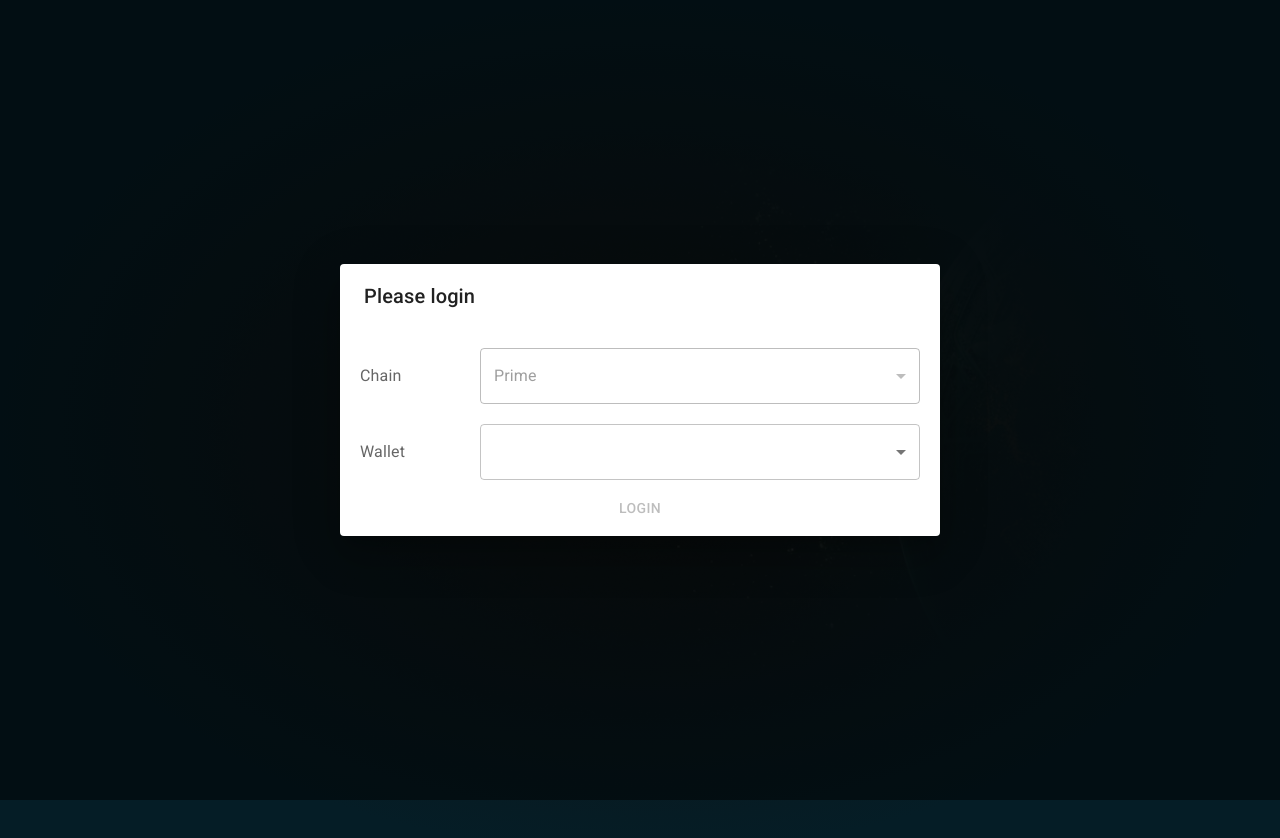
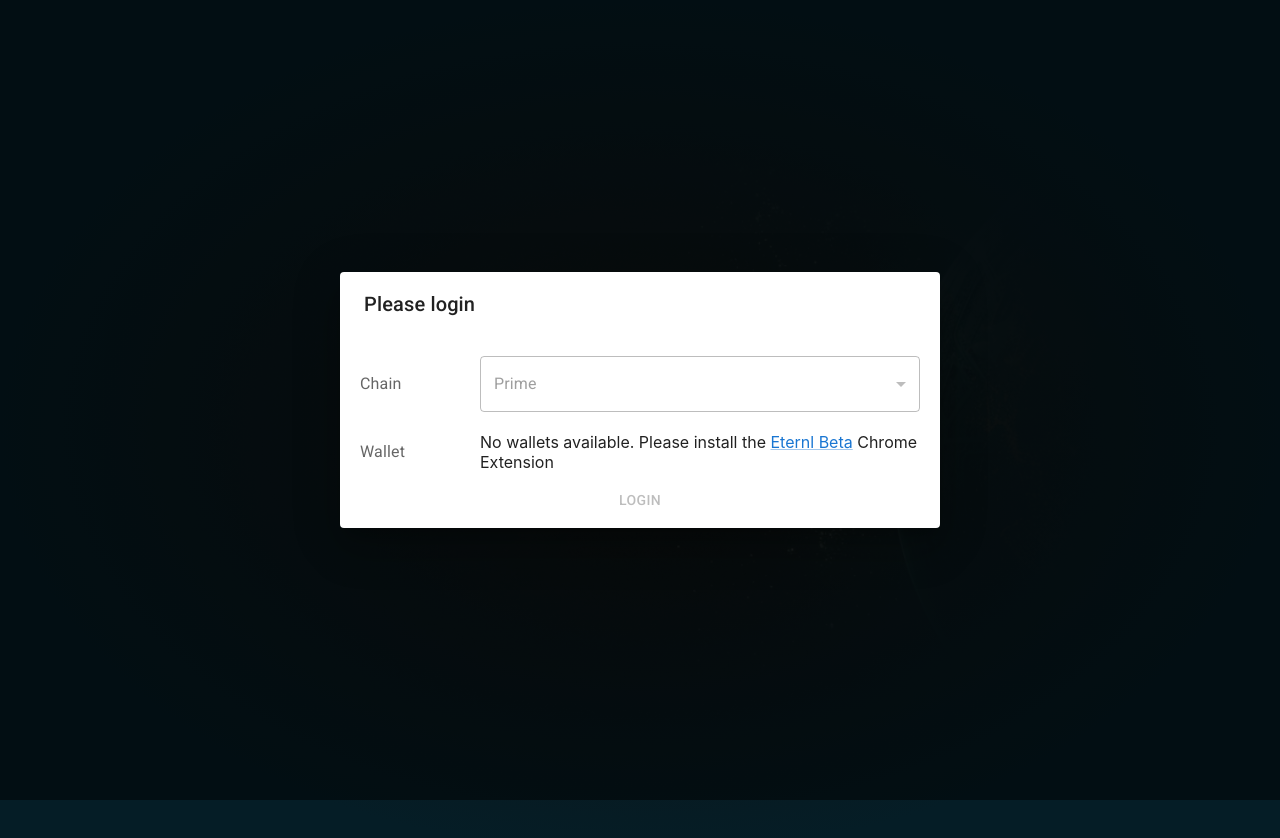
Before and after one commit to Ethernal-Tech/apex-web, a React (Create React App) app in the folder frontend/: page /login in a window 1280 px wide. Shown: the top 838 px of the page. Built offline with nearby package versions, Linux system fonts and the light colour scheme.

Commit message:
message for users logging in who do not have wallet extensions installed

```diff
--- a/frontend/src/pages/Login/LoginPage.tsx
+++ b/frontend/src/pages/Login/LoginPage.tsx
@@ -1,4 +1,4 @@
-import { Button, Dialog, DialogTitle, FormControl, LinearProgress, MenuItem, Select } from '@mui/material';
+import { Box, Button, Dialog, DialogTitle, FormControl, LinearProgress, Link, MenuItem, Select } from '@mui/material';
 import { useCallback, useMemo, useState } from 'react';
 import { useNavigate } from "react-router-dom";
 import { HOME_ROUTE }  from '../PageRouter';
@@ -65,7 +65,11 @@ function LoginPage() {
 					</Select>
 				</FieldBase>
 				<FieldBase label='Wallet'>
-					<Select
+					{/* TODO - when nexus is implemented, if selected network is nexus and there is no metamask, tell them to install metamask if not available */}
+					{installedWallets.length <= 0 ?
+						(<Box>No wallets available. Please install the <Link href="https://chromewebstore.google.com/detail/eternl-beta/aafgiaaomjbkmgainbdgjpcndnodkajp" target="_blank">Eternl Beta</Link> Chrome Extension</Box>
+						):
+						(<Select
 							value={wallet}
 							disabled={connecting}
 							onChange={(event) => setWallet(event.target.value as string)}
@@ -87,7 +91,8 @@ function LoginPage() {
 									</MenuItem>
 								))
 							}
-					</Select>
+						</Select>)
+					}
 				</FieldBase>
 				<Button
 					style={{margin: '10px'}}
```
Lines whose indentation alone changed are shown as unchanged.
